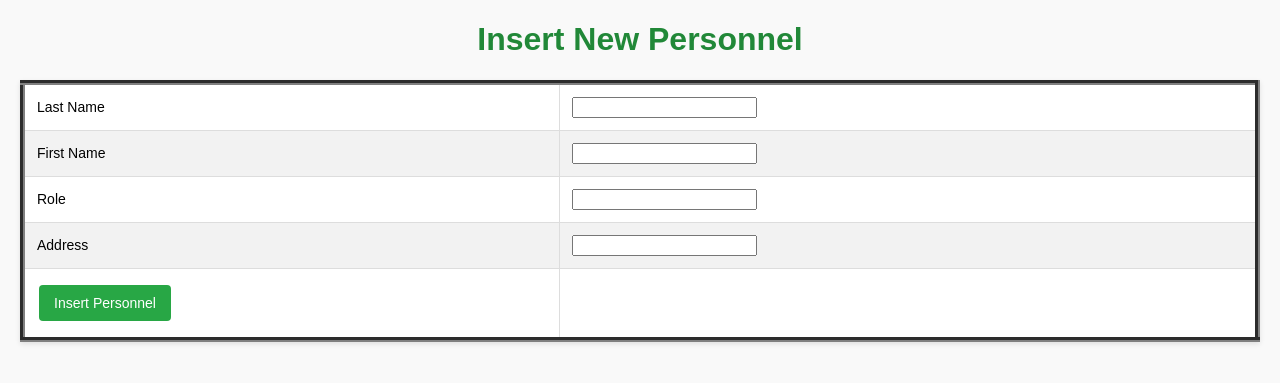
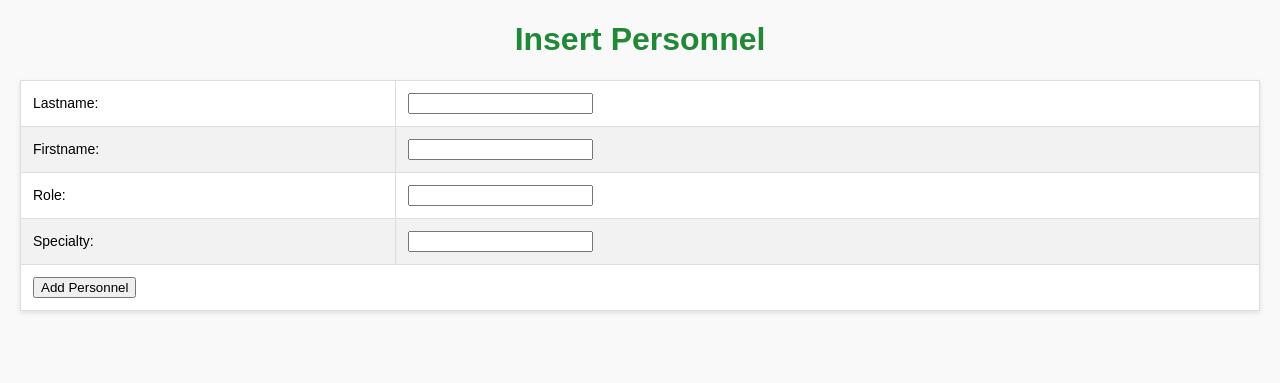
Before and after one commit to algieronquillo/FirstCareMedicalCenter, a PHP site: page /htdocs/insert_personnel.php in a window 1280 px wide. Shown: the part 76-459 px from the top of the page. Run offline with PHP 8.4, Linux system fonts and the light colour scheme.

Commit message:
finala najod ni

```diff
--- a/htdocs/davaocity.php
+++ b/htdocs/davaocity.php
@@ -10,7 +10,7 @@
     </head>
         <body>
 
-
+            <center>
             <h1>Davao City, Doctors' University Hospital</h1>
             <table cellpadding="10" align="center" width="60%" border="">
         <tr>
--- a/htdocs/insert_personnel.php
+++ b/htdocs/insert_personnel.php
@@ -1,45 +1,42 @@
 <html>
 <head>
-<?php
-include("db_connection.php");
+    <?php include("db_connection.php"); ?>
+</head>
 
-?>
-</head>
 <body>
-
     <?php
     include("style.php");
     include("menu.php");
     ?>
+
     <center>
-        <h1>Insert New Personnel</h1>
-        <form method="post" action="insert_personnel.php">
-            <table border=5 align="center" cellspacing="0" cellpadding="15">
+    <h1>Insert Personnel</h1>
+
+    <form method="POST" action="insert_personnel.php">
+        <table cellpadding="10" align="center" width="60%">
             <tr>
-                    <td>Last Name</td>
+                <td><label for="lastname">Lastname:</label></td>
                 <td><input type="text" name="lastname" required></td>
             </tr>
             <tr>
-                    <td>First Name</td>
+                <td><label for="firstname">Firstname:</label></td>
                 <td><input type="text" name="firstname" required></td>
             </tr>
             <tr>
-                    <td>Role</td>
-
+                <td><label for="role">Role:</label></td>
                 <td><input type="text" name="role" required></td>
             </tr>
             <tr>
-                    <td>Address</td>
-                    <td><input type="text" name="address" required></td>
+                <td><label for="specialty">Specialty:</label></td>
+                <td><input type="text" name="specialty" required></td>
             </tr>
             <tr>
-                    <td>
-                        <button type="submit" name="insert_personnel">Insert Personnel</button>
+                <td colspan="2" align="center">
+                    <input type="submit" name="add_personnel" value="Add Personnel">
                 </td>
             </tr>
         </table>
     </form>
-    </center>
 
     <?php
     // Handle form submission
@@ -52,25 +49,14 @@ include("menu.php");
         // Insert personnel data into the database
         $sql = "INSERT INTO personnel (lastname, firstname, role, specialty) VALUES ('$lastname', '$firstname', '$role', '$specialty')";
 
-            $sql = "SELECT * AND FROM personnel WHERE lastname = '$lastname' name = '$name'";
-            $query = mysqli_connect($conn, $sql);
-            if(mysqli_num_rows($query) > 0) {
-                echo "<script> alert('Personnel already exists'); </script>";
+        if (mysqli_query($conn, $sql)) {
+            echo "<script>alert('Personnel has been added'); window.location= 'personnel.php'; </script>";
         } else {
-                $sql = "INSERT INTO personnel ( lastname, name, role,) VALUES ( '$lastname', '$name', '$role')";
-                $query = mysqli_connect($conn, $sql);
-                if($query) {
-                    echo "<script> alert('Personnel inserted successfully'); window.location='personnel.php';</script>";
-                } else {
-                    echo "<script> alert('Error: " . $sql . "<br>" . mysqli_error($conn) . "'); </script>";
+            echo "<script>alert('Error adding personnel: " . mysqli_error($conn) . "');</script>";
         }
-
-            }
-
     }
     ?>
 
-
+    </center>
 </body>
-
 </html>
--- a/htdocs/makaticity.php
+++ b/htdocs/makaticity.php
@@ -9,7 +9,7 @@
         ?>
     </head>
         <body>
-
+             <center>
 
             <h1>Makati City, Makati Medical Center</h1>
             <table cellpadding="10" align="center" width="60%" border="">
--- a/htdocs/menu.php
+++ b/htdocs/menu.php
@@ -6,5 +6,6 @@
         <li><a href="insert_personnel.php">Insert personnel</a></li>
 
 
+
     </ul>
 </nav>
--- a/htdocs/personnel.php
+++ b/htdocs/personnel.php
@@ -30,7 +30,7 @@
             while ($row = mysqli_fetch_assoc($result)) {
                 echo "<tr>"; // Start a new row
                 echo "<td>" . htmlspecialchars($row['lastname']) . "</td>";
-                echo "<td>" . htmlspecialchars($row['name']) . "</td>";
+                echo "<td>" . htmlspecialchars($row['firstname']) . "</td>";
                 echo "<td>" . htmlspecialchars($row['role']) . "</td>";
                 echo "<td>" . htmlspecialchars($row['specialty']) . "</td>";
                 echo "<td><a href='?action=delete&personnel_id=" . urlencode($row['personnel_id']) . "' onclick='return confirm(\"Are you sure you want to delete this personnel?\");'>Delete</a></td>"; // Delete link
@@ -60,5 +60,6 @@
     }
     ?>
 
+
 </body>
 </html>
--- a/htdocs/quezoncity.php
+++ b/htdocs/quezoncity.php
@@ -10,7 +10,7 @@
     </head>
         <body>
 
-
+             <center>
             <h1>Quezon City, St. Luke's Medical Center</h1>
             <table cellpadding="10" align="center" width="60%" border="">
         <tr>
```
Also changed, not shown: htdocs/location.php (+31 -10 lines). Lines whose indentation alone changed are shown as unchanged.
